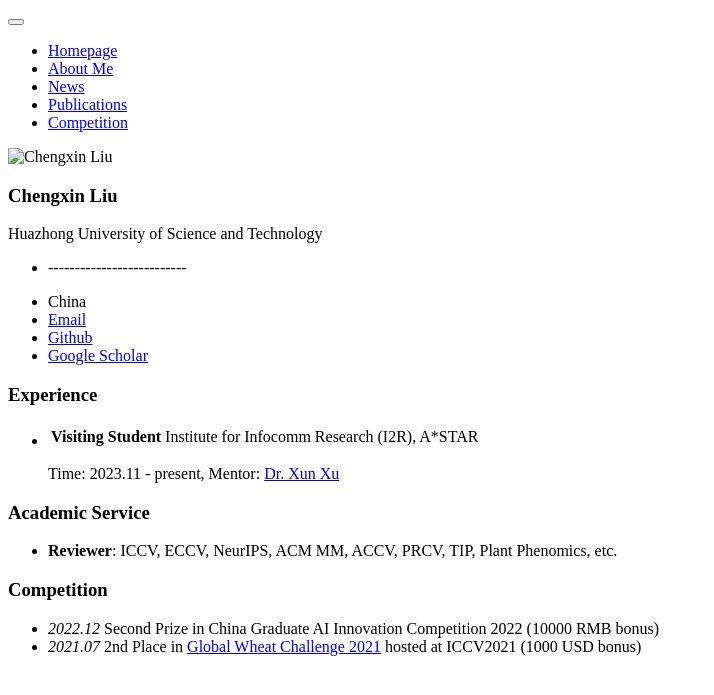
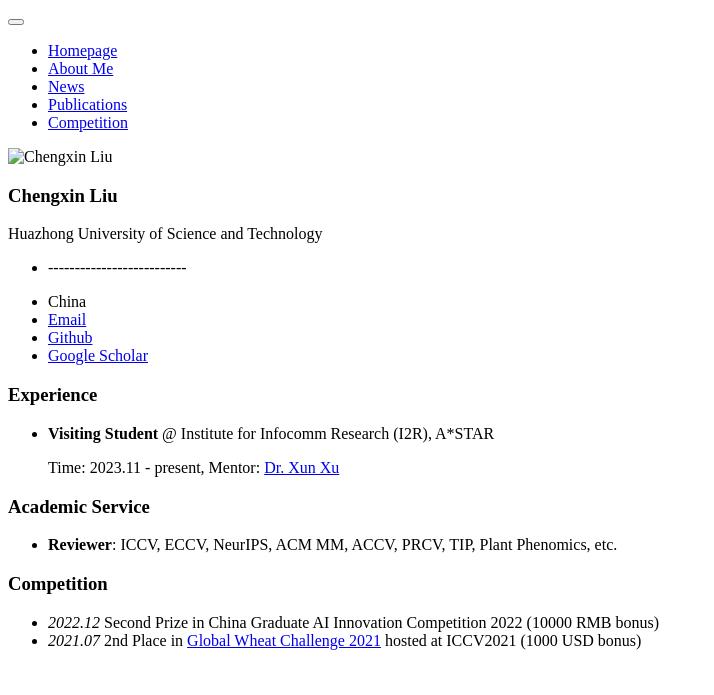
Before and after one commit to cxliu0/cxliu0.github.io, a Jekyll site: the page built from _pages/includes/misc.md, in a window 1280 px wide. Shown: the top 695 px of the page, without its empty margins (0-714 px from the left). Built offline with Jekyll 4.4.1, drawn with Linux system fonts in a browser that asks for light colours; our own code applies the rules of GitHub Pages for plain Markdown files.

```diff
--- a/_pages/includes/misc.md
+++ b/_pages/includes/misc.md
@@ -1,5 +1,5 @@
 # Experience
-- **Visiting Student** | Institute for Infocomm Research (I2R), A*STAR
+- **Visiting Student** @ Institute for Infocomm Research (I2R), A*STAR
 
   Time: 2023.11 - present, Mentor: [Dr. Xun Xu](https://alex-xun-xu.github.io/)
 
```
